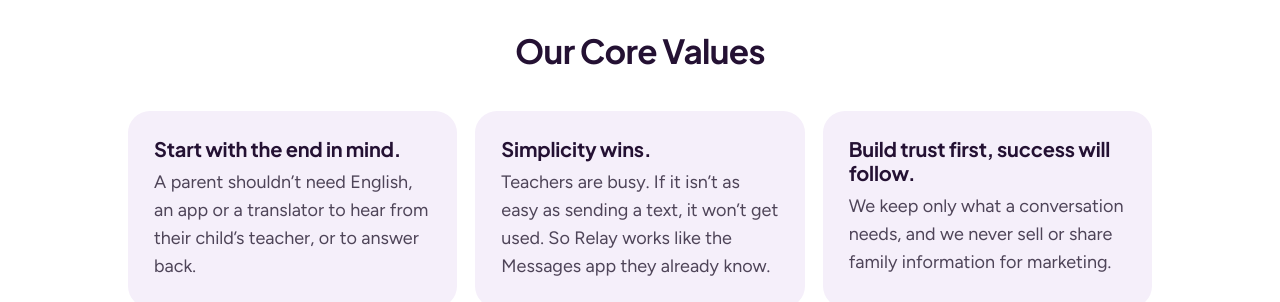
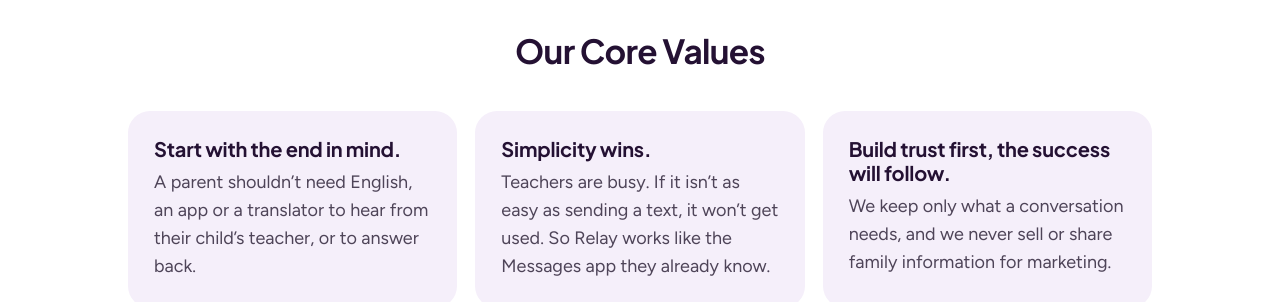
Before and after one commit to stellomax/relay-text, a Next.js app: page /about in a window 1280 px wide. Shown: the part 1780-2082 px from the top of the page. Built offline with nearby package versions, Linux system fonts and the light colour scheme.

Commit message:
About: 'Build trust first, the success will follow.'
Co-Authored-By: Claude Opus 5.5 <noreply@anthropic.com>
Claude-Session: https://claude.ai/code/session_01NHaCwh9APNv8QtQw9JUgEf

```diff
--- a/app/about/page.tsx
+++ b/app/about/page.tsx
@@ -25,7 +25,7 @@ const BELIEFS = [
     text: "Teachers are busy. If it isn’t as easy as sending a text, it won’t get used. So Relay works like the Messages app they already know.",
   },
   {
-    title: "Build trust first, success will follow.",
+    title: "Build trust first, the success will follow.",
     text: "We keep only what a conversation needs, and we never sell or share family information for marketing.",
   },
 ];
```
